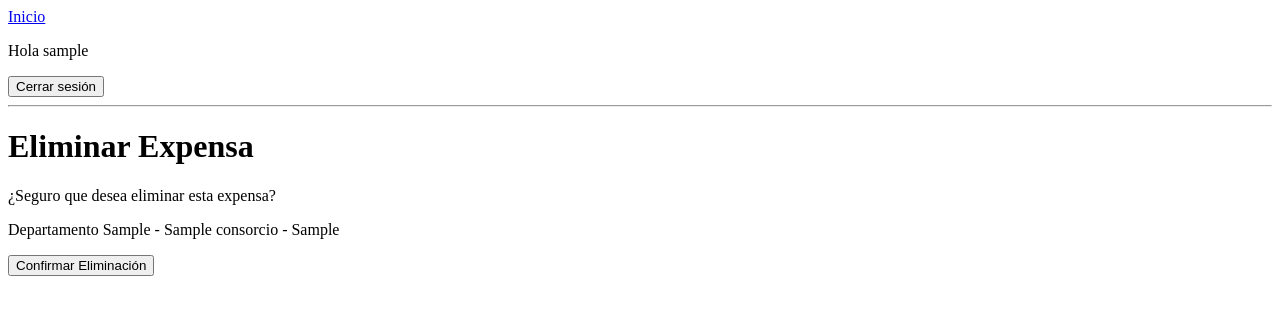
After one commit to gogoroisler/TP-FINAL-BACKEND--IFTS18, a Django app: page /eliminar-expensa/1/ in a window 1280 px wide. The commit adds this page. Shown: the top 315 px of the page. Run offline with Django 5.2, Linux system fonts and the light colour scheme; a user stored in the database is signed in; tables that the repository leaves empty hold one stand-in row (values such as "Sample post").

Commit message:
Eliminacion de expensas implementado

```diff
--- a/config/urls.py
+++ b/config/urls.py
@@ -8,6 +8,7 @@ from core.views import (
     listar_expensas,
     crear_expensa,
     editar_expensa,
+    eliminar_expensa,
 )
 
 urlpatterns = [
@@ -28,4 +29,6 @@ urlpatterns = [
     path('crear-expensa/', crear_expensa, name='crear_expensa'),
 
     path('editar-expensa/<int:expensa_id>/', editar_expensa, name='editar_expensa'),
+
+    path('eliminar-expensa/<int:expensa_id>/', eliminar_expensa, name='eliminar_expensa'),
 ]
--- a/core/views.py
+++ b/core/views.py
@@ -132,3 +132,28 @@ def editar_expensa(request, expensa_id):
             'expensa': expensa
         }
     )
+
+@login_required
+def eliminar_expensa(request, expensa_id):
+
+    perfil = Perfil.objects.get(usuario=request.user)
+
+    if perfil.rol != 'admin':
+        return render(request, 'sin_permiso.html')
+
+    expensa = get_object_or_404(
+        Expensa,
+        id=expensa_id
+    )
+
+    if request.method == 'POST':
+
+        expensa.delete()
+
+        return redirect('listar_expensas')
+
+    return render(
+        request,
+        'eliminar_expensa.html',
+        {'expensa': expensa}
+    )
--- /dev/null
+++ b/templates/eliminar_expensa.html
@@ -0,0 +1,25 @@
+{% extends 'base.html' %}
+
+{% block content %}
+
+<h1>Eliminar Expensa</h1>
+
+<p>
+    ¿Seguro que desea eliminar esta expensa?
+</p>
+
+<p>
+    {{ expensa }}
+</p>
+
+<form method="post">
+
+    {% csrf_token %}
+
+    <button type="submit">
+        Confirmar Eliminación
+    </button>
+
+</form>
+
+{% endblock %}
--- a/templates/listar_expensas.html
+++ b/templates/listar_expensas.html
@@ -40,6 +40,10 @@
             <a href="{% url 'editar_expensa' expensa.id %}">
             Editar
             </a>
+        <br>
+            <a href="{% url 'eliminar_expensa' expensa.id %}">
+            Eliminar
+            </a>
         </td>
     </tr>
 
```
